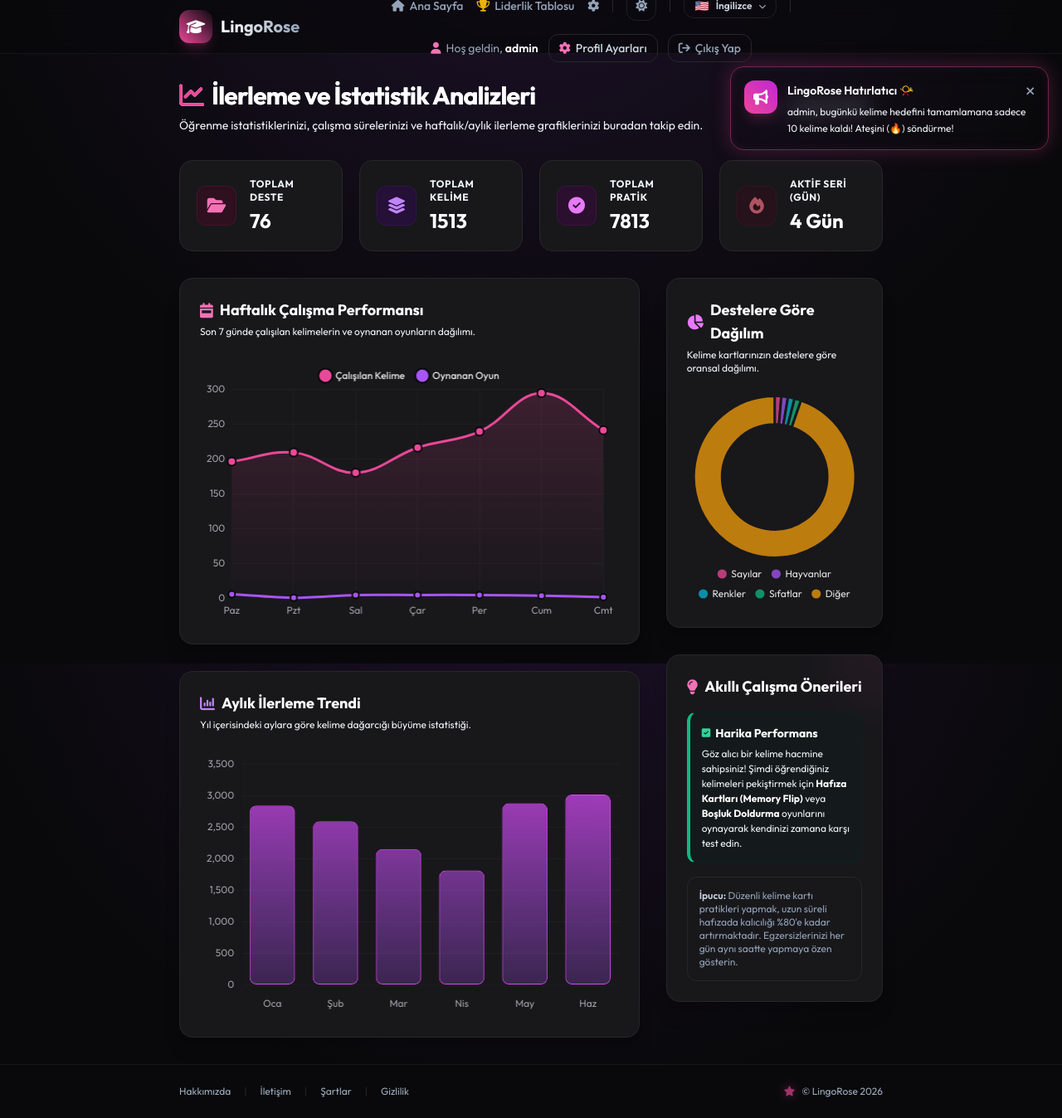
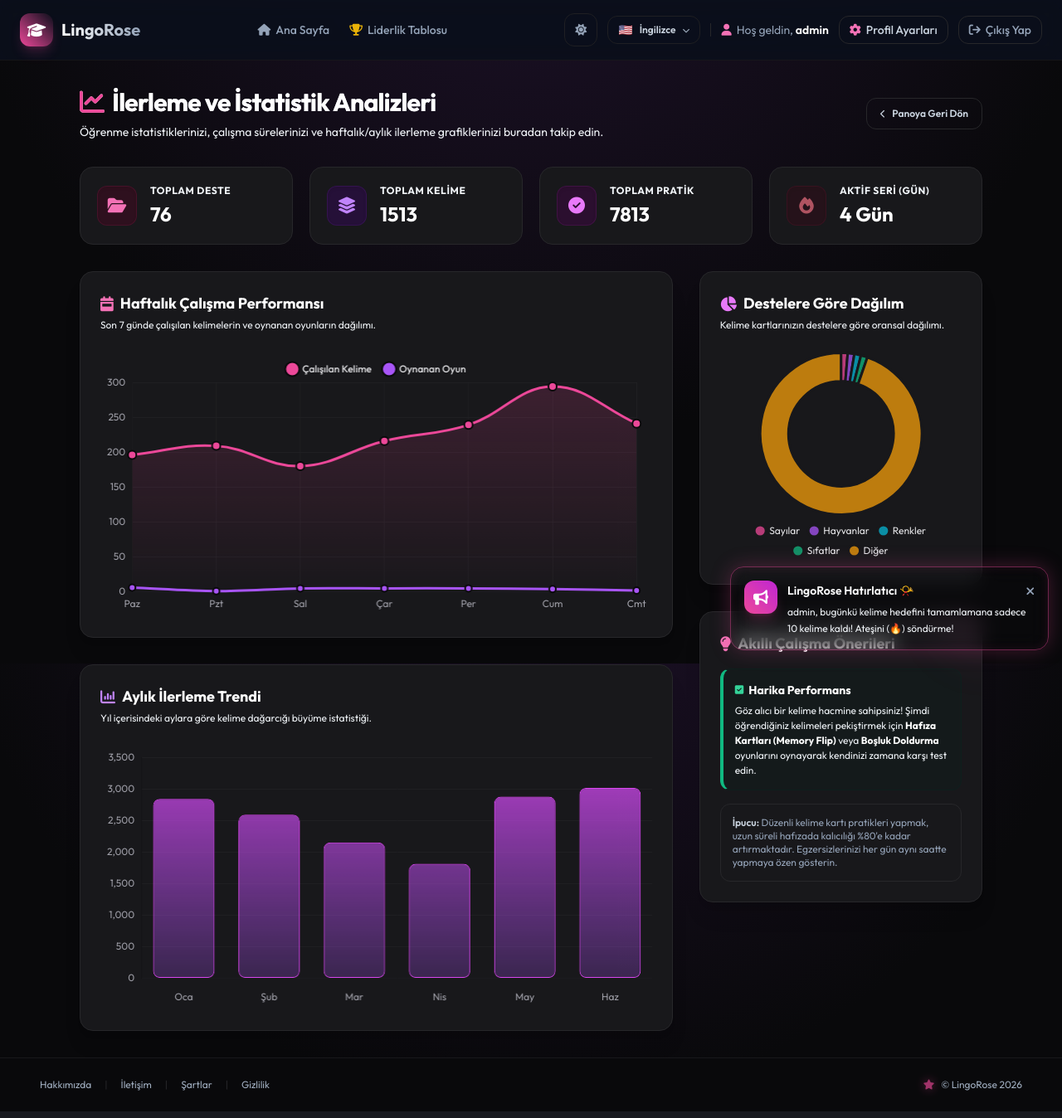
Before and after one commit to asenakuntkir27-cmd/dil-ogrenim-portali-ve-kelime-kartlari, a Flask app: page /analytics in a window 1280 px wide. Shown: the whole page at 83% size. Run offline with Flask 3, Linux system fonts and the light colour scheme; a user stored in the database is signed in; data comes from the database, SQL or seed files in the repository; some libraries are stand-ins or nearby versions.

Commit message:
navbar duzeni akici hale getirildi ve sayfa pc icin tam ekran yapildi

```diff
--- a/app/templates/base.html
+++ b/app/templates/base.html
@@ -372,10 +372,9 @@
 <body class="h-full bg-zinc-950 text-zinc-100 flex flex-col font-sans antialiased selection:bg-pink-600 selection:text-white">
 
     <header class="sticky top-0 z-40 w-full glass-nav">
-        <div class="mx-auto w-full md:max-w-4xl px-4 sm:px-6">
-            <div class="flex flex-col md:flex-row min-h-16 h-auto py-3 md:py-0 md:h-16 items-center justify-between gap-3 md:gap-0">
-                <!-- Logo -->
-                <div class="flex items-center gap-2">
+        <div class="flex flex-col md:flex-row items-center justify-between w-full py-4 px-6 bg-slate-900/50 backdrop-blur-md">
+            <!-- Sol tarafta: Logo -->
+            <div class="flex items-center gap-2 shrink-0">
                 <a href="{{ url_for('main.index') }}" class="flex items-center gap-2.5 group">
                     <div class="flex h-10 w-10 items-center justify-center rounded-xl bg-gradient-to-tr from-pink-500 to-fuchsia-650 text-white shadow-lg shadow-pink-500/20 group-hover:scale-105 transition-transform duration-300">
                         <i class="fa-solid fa-graduation-cap text-lg"></i>
@@ -384,34 +383,28 @@
                 </a>
             </div>
 
-                <!-- Navigation Links -->
-                <nav class="flex flex-wrap items-center justify-center gap-2 sm:gap-3 md:gap-4 mt-1 md:mt-0">
-                    <a href="{{ url_for('main.index') }}" class="text-sm font-medium text-zinc-400 hover:text-white transition-colors duration-200">
+            <!-- Orta tarafta: Navigasyon linkleri -->
+            <div class="flex items-center gap-4 sm:gap-6 my-3 md:my-0">
+                <a href="{{ url_for('main.index') }}" class="text-sm font-medium {% if request.path == url_for('main.index') or request.path == '/' %}text-pink-400 border-b-2 border-pink-500/80 pb-1{% else %}text-zinc-400 hover:text-white{% endif %} transition-colors duration-200">
                     <i class="fa-solid fa-house mr-1.5"></i>Ana Sayfa
                 </a>
-
                 {% if current_user.is_authenticated %}
                 <a href="{{ url_for('main.leaderboard') }}" class="text-sm font-medium transition-all duration-200 {% if request.path == url_for('main.leaderboard') %}text-pink-400 border-b-2 border-pink-500/80 pb-1{% else %}text-zinc-400 hover:text-white{% endif %}">
                     <i class="fa-solid fa-trophy mr-1.5 text-yellow-500"></i>Liderlik Tablosu
                 </a>
                 {% endif %}
+            </div>
 
-                    <a href="{{ url_for('main.profile') }}" class="text-sm font-medium text-zinc-400 hover:text-white transition-all duration-200 {% if request.path == url_for('main.profile') %}text-pink-400{% endif %}" title="Ayarlar">
-                        <i class="fa-solid fa-gear"></i>
-                    </a>
-
-                    <div class="hidden md:block h-4 w-px bg-zinc-800"></div>
-
+            <!-- Sağ tarafta: Kullanıcı bilgileri ve butonlar -->
+            <div class="flex flex-wrap items-center justify-center md:justify-end gap-3 shrink-0">
                 <!-- Theme Switcher Button -->
-                    <button id="theme-toggle-btn" class="inline-flex items-center justify-center h-11 w-11 md:h-9 md:w-9 rounded-xl border border-zinc-850 hover:border-pink-500/30 bg-zinc-900/35 hover:bg-pink-500/10 text-zinc-400 hover:text-pink-400 transition-all duration-200 cursor-pointer select-none" title="Temayı Değiştir">
+                <button id="theme-toggle-btn" class="inline-flex items-center justify-center h-10 w-10 rounded-xl border border-zinc-850 hover:border-pink-500/30 bg-zinc-900/35 hover:bg-pink-500/10 text-zinc-400 hover:text-pink-400 transition-all duration-200 cursor-pointer select-none" title="Temayı Değiştir">
                     <i id="theme-toggle-icon" class="fa-solid fa-sun text-sm"></i>
                 </button>
 
-                    <div class="hidden md:block h-4 w-px bg-zinc-800"></div>
-
                 <!-- Language Selector Dropdown -->
                 <div class="relative group/lang">
-                        <button id="lang-dropdown-btn" class="inline-flex items-center gap-2 px-3 py-1.5 rounded-xl border border-zinc-850 hover:border-pink-500/30 bg-zinc-900/35 hover:bg-zinc-900/60 text-xs font-semibold text-zinc-300 hover:text-white transition-all duration-200 cursor-pointer select-none">
+                    <button id="lang-dropdown-btn" class="inline-flex items-center gap-2 px-3 py-2 rounded-xl border border-zinc-850 hover:border-pink-500/30 bg-zinc-900/35 hover:bg-zinc-900/60 text-xs font-semibold text-zinc-300 hover:text-white transition-all duration-200 cursor-pointer select-none">
                         <span class="text-sm leading-none">{{ current_language.flag }}</span>
                         <span>{{ current_language.name }}</span>
                         <i class="fa-solid fa-chevron-down text-[9px] text-zinc-500 transition-transform duration-200"></i>
@@ -435,13 +428,12 @@
                 <div class="hidden md:block h-4 w-px bg-zinc-800"></div>
 
                 {% if current_user.is_anonymous %}
-                        <a href="{{ url_for('auth.login') }}" class="text-sm font-medium text-zinc-400 hover:text-white transition-colors duration-200">Giriş Yap</a>
+                    <a href="{{ url_for('auth.login') }}" class="text-sm font-medium text-zinc-400 hover:text-white transition-colors duration-200 px-2 py-1">Giriş Yap</a>
                     <a href="{{ url_for('auth.register') }}" class="nav-register-btn relative inline-flex items-center justify-center px-4 py-2 text-sm font-semibold text-white bg-gradient-to-r from-pink-600 to-fuchsia-650 rounded-xl hover:from-pink-500 hover:to-fuchsia-550 transition-all duration-200 shadow-md shadow-pink-500/10 hover:shadow-pink-500/25 active:scale-[0.98]" style="box-shadow: 0 0 15px rgba(236, 72, 153, 0.45);">
                         Kayıt Ol
                     </a>
                 {% else %}
-                        <div class="flex flex-wrap items-center justify-center gap-2 sm:gap-3">
-                            <span class="text-sm text-zinc-400 hidden sm:inline">
+                    <span class="text-sm text-zinc-400 hidden lg:inline">
                         <i id="navbar-avatar-icon" class="fa-solid {{ current_user.avatar_url or 'fa-user' }} mr-1.5 text-pink-400"></i>Hoş geldin, <strong class="text-zinc-200 font-semibold">{{ current_user.username }}</strong>
                     </span>
                     <a href="{{ url_for('main.profile') }}" class="inline-flex items-center justify-center gap-1.5 px-3 py-1.5 text-sm font-medium text-zinc-300 hover:text-white border border-zinc-800 hover:border-pink-500/50 rounded-xl bg-zinc-900/30 hover:bg-pink-500/10 transition-all duration-200">
@@ -450,15 +442,13 @@
                     <a href="{{ url_for('auth.logout') }}" class="inline-flex items-center justify-center gap-1.5 px-3 py-1.5 text-sm font-medium text-zinc-400 hover:text-red-400 border border-zinc-800 hover:border-red-900/50 rounded-xl bg-zinc-900/30 transition-all duration-200">
                         <i class="fa-solid fa-arrow-right-from-bracket"></i>Çıkış Yap
                     </a>
-                        </div>
                 {% endif %}
-                </nav>
             </div>
         </div>
     </header>
 
     <!-- Main Content Area -->
-    <main class="flex-1 mx-auto w-full md:max-w-4xl px-4 py-8 sm:px-6">
+    <main class="flex-1 mx-auto w-full px-4 sm:px-8 lg:px-12 py-8">
         <!-- Flash Messages -->
         {% with messages = get_flashed_messages(with_categories=true) %}
         {% if messages %}
@@ -495,7 +485,7 @@
 
     <!-- Footer -->
     <footer class="w-full border-t border-zinc-900 bg-zinc-950 py-6">
-        <div class="mx-auto w-full md:max-w-4xl px-4 sm:px-6 flex flex-col sm:flex-row items-center justify-between gap-4 text-xs text-zinc-500">
+        <div class="mx-auto w-full px-4 sm:px-8 lg:px-12 flex flex-col sm:flex-row items-center justify-between gap-4 text-xs text-zinc-500">
             <!-- Left Side Links -->
             <div class="flex flex-wrap items-center justify-center sm:justify-start gap-x-4 gap-y-2">
                 <a href="#" class="hover:text-zinc-300 transition-colors">Hakkımızda</a>
@@ -575,7 +565,7 @@
     </script>
 
     <!-- Neon Toast Notification Popup -->
-    <div id="neon-reminder-toast" class="fixed top-20 right-4 z-50 transform translate-x-full opacity-0 pointer-events-none transition-all duration-500 max-w-sm w-full bg-zinc-950/80 backdrop-blur-md border border-pink-500/30 rounded-2xl p-4 flex gap-3">
+    <div id="neon-reminder-toast" class="fixed bottom-4 right-4 z-50 transform translate-x-full opacity-0 pointer-events-none transition-all duration-500 max-w-sm w-full bg-zinc-950/80 backdrop-blur-md border border-pink-500/30 rounded-2xl p-4 flex gap-3">
         <div class="flex h-10 w-10 shrink-0 items-center justify-center rounded-xl bg-gradient-to-tr from-pink-500 to-fuchsia-600 text-white shadow-lg shadow-pink-500/20">
             <i class="fa-solid fa-bullhorn text-lg"></i>
         </div>
--- a/app/templates/main/analytics.html
+++ b/app/templates/main/analytics.html
@@ -1,7 +1,7 @@
 {% extends "base.html" %}
 
 {% block content %}
-<div class="mx-auto max-w-7xl">
+<div class="mx-auto w-full px-4 sm:px-8 lg:px-12">
     <!-- Header -->
     <div class="mb-8 flex flex-col sm:flex-row sm:items-center sm:justify-between gap-4">
         <div>
--- a/app/templates/main/leaderboard.html
+++ b/app/templates/main/leaderboard.html
@@ -1,7 +1,7 @@
 {% extends "base.html" %}
 
 {% block content %}
-<div class="mx-auto max-w-7xl py-4 sm:py-6">
+<div class="mx-auto w-full px-4 sm:px-8 lg:px-12 py-4 sm:py-6">
     <!-- Header -->
     <div class="mb-8 flex flex-col sm:flex-row sm:items-center sm:justify-between gap-4">
         <div>
```
Lines whose indentation alone changed are shown as unchanged.
